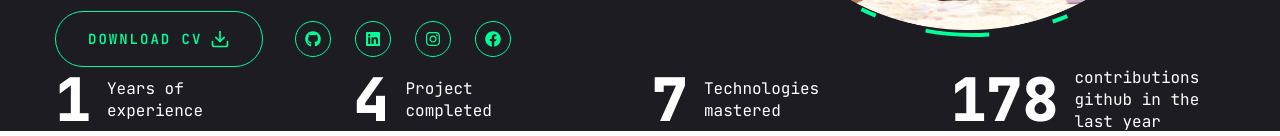
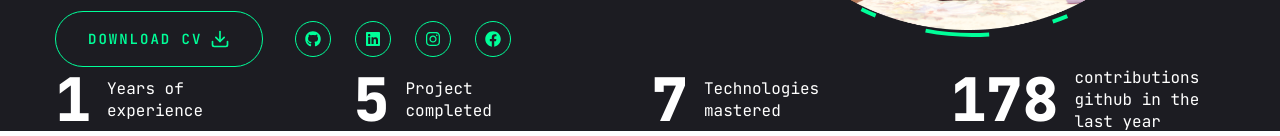
Before and after one commit to hadilyahi/portfoliohadil17, a Next.js app: page / in a window 1280 px wide. Shown: the part 669-805 px from the top of the page. Built offline with nearby package versions, Linux system fonts and the light colour scheme.

Commit message:
Update page Stats

```diff
--- a/components/Stats.tsx
+++ b/components/Stats.tsx
@@ -7,7 +7,7 @@ const stats = [
     text: "Years of experience",
   },
   {
-    num: 4,
+    num: 5,
     text: "Project completed",
   },
   {
```
